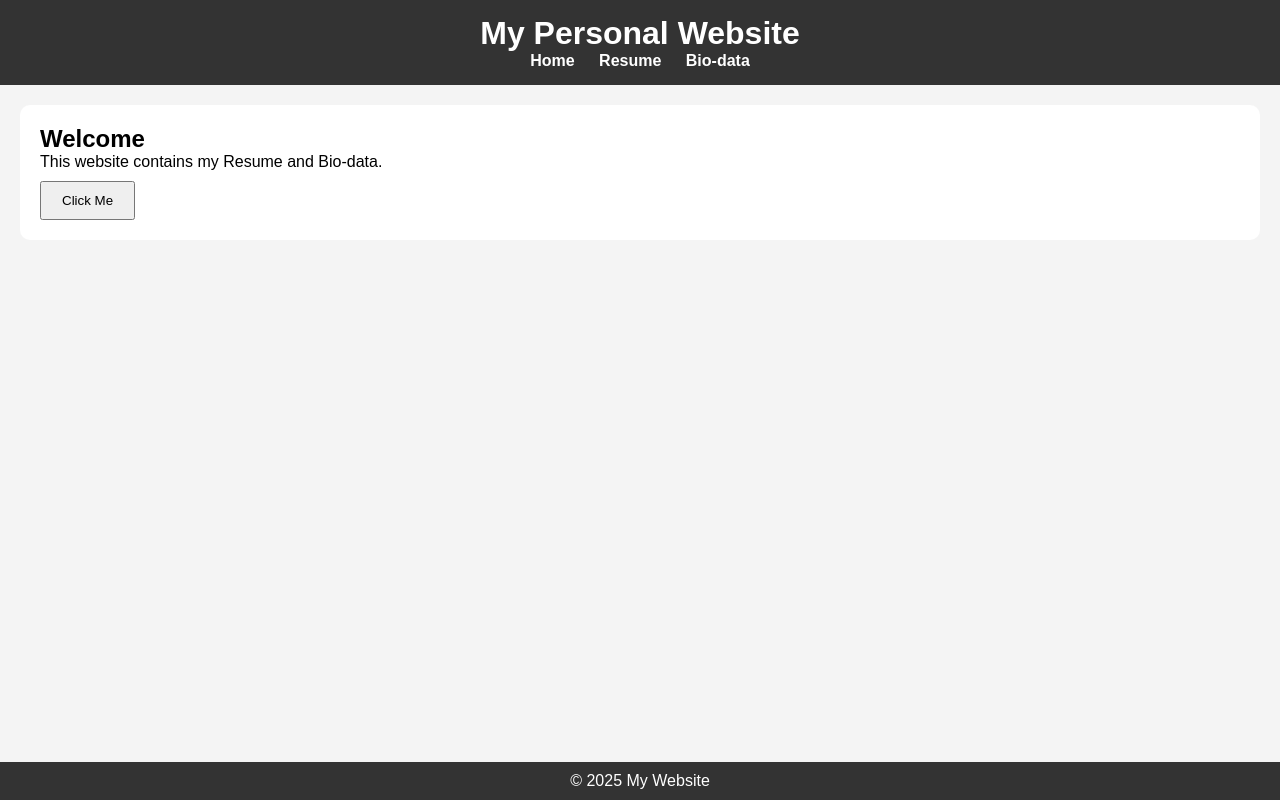
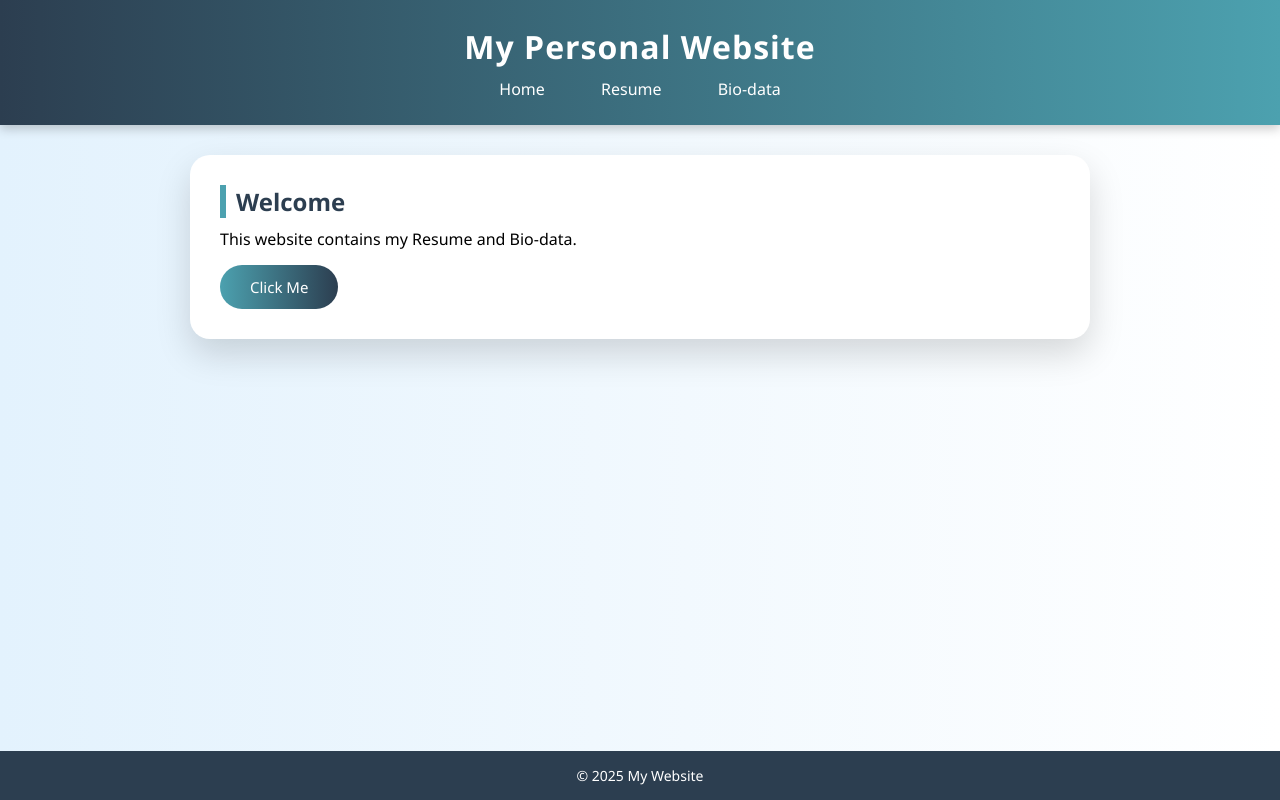
Before and after one commit to Monika-m63/resume-website, a plain HTML site: page index.html in a window 1280 px wide. Drawn offline with nearby package versions, Linux system fonts and the light colour scheme.

Commit message:
Update style.css

```diff
--- a/style.css
+++ b/style.css
@@ -1,56 +1,114 @@
 * {
-  font-family: Arial, sans-serif;
   margin: 0;
   padding: 0;
   box-sizing: border-box;
+  font-family: 'Segoe UI', Tahoma, Geneva, Verdana, sans-serif;
 }
 
 body {
-  background-color: #f4f4f4;
+  background: linear-gradient(to right, #e3f2fd, #ffffff);
+  min-height: 100vh;
 }
 
+/* Header */
 header {
-  background-color: #333;
+  background: linear-gradient(to right, #2c3e50, #4ca1af);
   color: white;
-  padding: 15px;
+  padding: 25px 10px;
   text-align: center;
+  box-shadow: 0 4px 10px rgba(0, 0, 0, 0.2);
+}
+
+header h1 {
+  font-size: 32px;
+  letter-spacing: 1px;
+}
+
+nav {
+  margin-top: 10px;
 }
 
 nav a {
   color: white;
-  margin: 10px;
   text-decoration: none;
-  font-weight: bold;
+  margin: 0 12px;
+  font-size: 16px;
+  padding: 6px 14px;
+  border-radius: 20px;
+  transition: all 0.3s ease;
 }
 
-.container {
+nav a:hover {
   background: white;
-  margin: 20px;
-  padding: 20px;
-  border-radius: 10px;
+  color: #2c3e50;
 }
 
+/* Content Card */
+.container {
+  max-width: 900px;
+  margin: 30px auto 80px auto;
+  background: white;
+  padding: 30px;
+  border-radius: 20px;
+  box-shadow: 0 15px 35px rgba(0, 0, 0, 0.15);
+}
+
+/* Headings */
+h2 {
+  color: #2c3e50;
+  margin-bottom: 10px;
+  border-left: 6px solid #4ca1af;
+  padding-left: 10px;
+}
+
+/* Button */
+button {
+  margin-top: 15px;
+  padding: 12px 30px;
+  font-size: 15px;
+  background: linear-gradient(to right, #4ca1af, #2c3e50);
+  color: white;
+  border: none;
+  border-radius: 25px;
+  cursor: pointer;
+  transition: 0.3s;
+}
+
+button:hover {
+  transform: scale(1.05);
+  box-shadow: 0 8px 20px rgba(0, 0, 0, 0.25);
+}
+
+/* Table */
 table {
   width: 100%;
   border-collapse: collapse;
+  margin-top: 15px;
 }
 
-table, th, td {
-  border: 1px solid #333;
-  padding: 10px;
+table th {
+  background: #4ca1af;
+  color: white;
+  padding: 12px;
 }
 
+table td {
+  padding: 12px;
+  background: #f9f9f9;
+}
+
+table tr:nth-child(even) td {
+  background: #eef7f9;
+}
+
+/* Footer */
 footer {
-  background: #333;
+  background: #2c3e50;
   color: white;
   text-align: center;
-  padding: 10px;
+  padding: 15px;
   position: fixed;
   bottom: 0;
   width: 100%;
+  font-size: 14px;
 }
-
-button {
-  padding: 10px 20px;
-  margin-top: 10px;
-}
```
